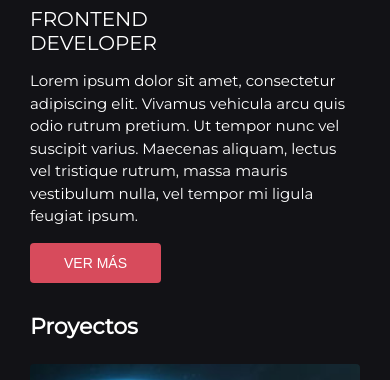
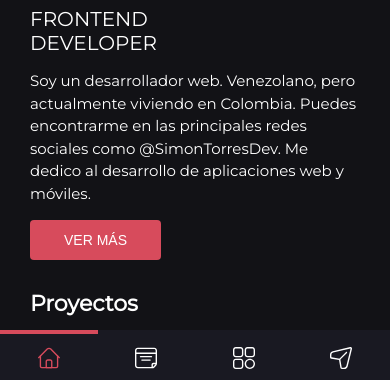
Before and after one commit to simontorresdev/portafolio, a Gatsby site: page / in a window 390 px wide. Shown: the part 462-842 px from the top of the page. Built offline with nearby package versions, Linux system fonts and the light colour scheme; Gatsby itself is replaced by a stand-in of ours.

Commit message:
agregando mi menu responsive

```diff
--- a/src/components/Header/index.js
+++ b/src/components/Header/index.js
@@ -1,20 +1,17 @@
 import React from 'react'
-import { StyledHeader, ContenedorLogo, ContenedorRedes } from './styles'
-import { Link } from 'gatsby'
-import Image from '../image'
+import { StyledHeader, ContenedorRedes } from './styles'
 import Navbar from '../Navbar'
 import Instagram from '../../icons/IconInstagram'
 import Linkedin from '../../icons/IconLinkedin'
 import Github from '../../icons/IconGithub'
+import { Logo } from '../Logo'
+import { MenuResponsive } from '../MenuResponsive'
 
 const Header = () => (
+  <>
     <StyledHeader>
 
-    <ContenedorLogo>
-      <Link to='/'>
-        <Image name='logo.png' />
-      </Link>
-    </ContenedorLogo>
+      <Logo />
 
       <Navbar />
 
@@ -37,6 +34,8 @@ const Header = () => (
       </ContenedorRedes>
 
     </StyledHeader>
+    <MenuResponsive />
+  </>
 )
 
 export default Header
--- a/src/components/Header/styles.js
+++ b/src/components/Header/styles.js
@@ -16,12 +16,6 @@ export const StyledHeader = styled.header`
     display: none;
   }
 `
-export const ContenedorLogo = styled.div`
-  padding: 24px;
-  & .gatsby-image-wrapper{
-    width: 125px;
-  }
-`
 export const ContenedorRedes = styled.nav`
   padding: 24px;
   display: flex;
--- /dev/null
+++ b/src/components/Logo/index.js
@@ -0,0 +1,22 @@
+import React from 'react'
+import Image from '../image'
+import { Link } from 'gatsby'
+import { MyLogo, Column1, Column2 } from './styles'
+
+export const Logo = () => {
+  return (
+    <Link to='/'>
+      <MyLogo>
+
+        <Column1>
+          <Image name='code-280.png' />
+        </Column1>
+
+        <Column2>
+          <Image name='simon.png' />
+        </Column2>
+
+      </MyLogo>
+    </Link>
+  )
+}
--- /dev/null
+++ b/src/components/Logo/styles.js
@@ -0,0 +1,22 @@
+import styled from 'styled-components'
+
+export const MyLogo = styled.div`
+  padding: 24px;
+  display: flex;
+  align-items: flex-end;
+  & .gatsby-image-wrapper{
+    width: 30px;
+    object-fit: cover;
+    border-radius: 5px;
+  }
+`
+
+export const Column1 = styled.div`
+`
+
+export const Column2 = styled.div`
+  padding-left: 5px;
+  & .gatsby-image-wrapper{
+    width: 110px;
+  }
+`
--- /dev/null
+++ b/src/components/MenuResponsive/index.js
@@ -0,0 +1,11 @@
+import React from 'react'
+import { ContainerMenuResponsive } from './style'
+import Navbar from '../Navbar'
+
+export const MenuResponsive = () => {
+  return (
+    <ContainerMenuResponsive>
+      <Navbar />
+    </ContainerMenuResponsive>
+  )
+}
--- /dev/null
+++ b/src/components/MenuResponsive/style.js
@@ -0,0 +1,16 @@
+import styled from 'styled-components'
+// import { colors } from '../../styles/GlobalStyles'
+
+export const ContainerMenuResponsive = styled.nav`
+  background: #191922;
+  position: fixed;
+  height: 52px;
+  width: 100%;
+  bottom: 0%;
+  left: 0%;
+  z-index: 1000;
+  display: none;
+  @media (max-width: 1025px) {
+    display: block;
+  }
+`
--- a/src/components/Navbar/styles.js
+++ b/src/components/Navbar/styles.js
@@ -19,6 +19,7 @@ export const Menu = styled.nav`
     text-decoration: none;
     padding: 3px 24px;
     border-left: 4px solid transparent;
+    transition: .3s;
   }
   & li a span{
     margin-left: 12px;
@@ -40,4 +41,35 @@ export const Menu = styled.nav`
   & li:hover span{
     color: ${colors.rojo};
   }
+  @media (max-width: 1025px) {
+    display: flex;
+    justify-content: space-around;
+    align-items: center;
+    height: 100%;
+    & li{
+      margin: 0;
+      width: 25%;
+      height: 100%;
+      display: flex;
+      align-items: center;
+    }
+    & li span{
+      display: none;
+    }
+    & li a{
+      border-left: 0px ;
+      border-top: 4px solid transparent;
+      display: flex;
+      justify-content: center;
+      padding: 0;
+      width: 100%;
+      height: 100%;
+      align-items: center;
+      transition: .3s;
+    }
+    & li a.active{
+      border-left: 0px;
+      border-top: 4px solid ${colors.rojo};
+    }
+  }
 `
--- a/src/components/Presentacion/index.js
+++ b/src/components/Presentacion/index.js
@@ -29,7 +29,10 @@ export const Presentación = () => (
       </PresentacionTop>
       <PresentacionBottom>
         <PresentacionCol3>
-          <p>Lorem ipsum dolor sit amet, consectetur adipiscing elit. Vivamus vehicula arcu quis odio rutrum pretium. Ut tempor nunc vel suscipit varius. Maecenas aliquam, lectus vel tristique rutrum, massa mauris vestibulum nulla, vel tempor mi ligula feugiat ipsum.</p>
+          <p>
+            Soy un desarrollador web. Venezolano, pero actualmente viviendo en Colombia. Puedes encontrarme en las principales
+            redes sociales como @SimonTorresDev. Me dedico al desarrollo de aplicaciones web y móviles.
+          </p>
           <Link to='/sobre-mi'>
             <Boton>Ver más</Boton>
           </Link>
```
Also changed, not shown: src/images/code-280.png (added), src/images/codeLogo1.png (added), src/images/codificacion.png (added), src/images/codigo.png (added), src/images/logoIcon.png (added), src/images/simon.png (added), 1 other file. Lines whose indentation alone changed are shown as unchanged.
